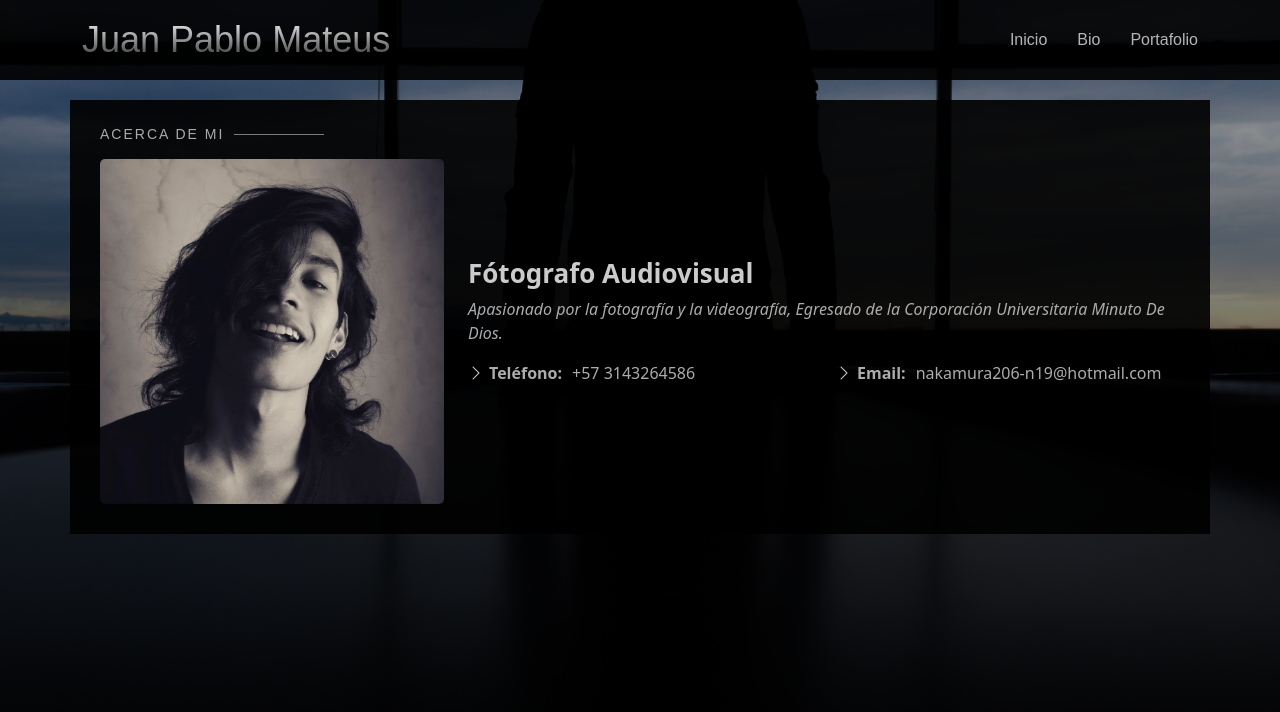
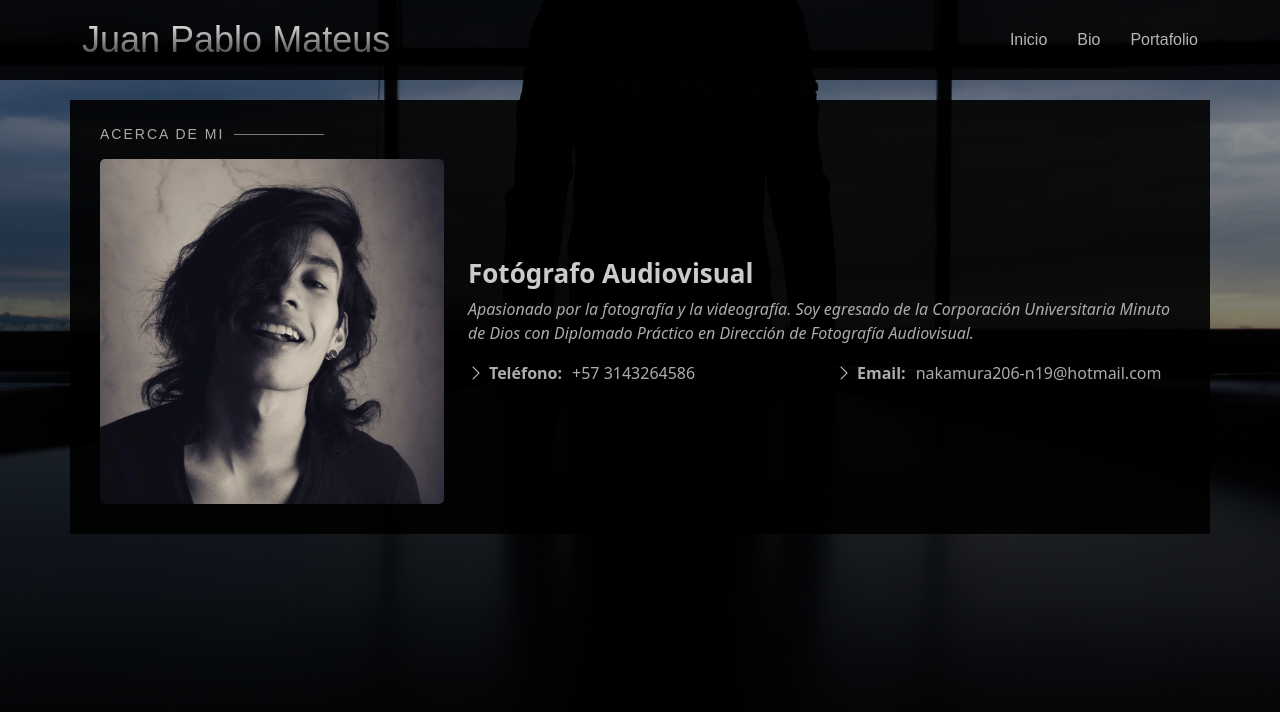
Before and after one commit to Migue2568gw/Portfolio, a React (Create React App) app: page /biografia in a window 1280 px wide. Shown: the top 712 px of the page. Built offline with nearby package versions, Linux system fonts and the light colour scheme.

Commit message:
Ajustes Visuales

```diff
--- a/public/index.html
+++ b/public/index.html
@@ -8,7 +8,7 @@
       name="description"
       content="Web site created using create-react-app"
     />
-    <title>Portfolio</title>
+    <title>Portafolio</title>
   </head>
   <body>
     <div id="root"></div>
--- a/src/components/biografia/Bio.js
+++ b/src/components/biografia/Bio.js
@@ -23,10 +23,9 @@ export const Bio = ({ localitation }) => {
                     </div>
                     <div className="col-lg-8 pt-4 pt-lg-0 content" data-aos="fade-left">
                         <div className="contentBio">
-                            <h3>Fótografo Audiovisual</h3>
+                            <h3>Fotógrafo Audiovisual</h3>
                             <p className="fst-italic">
-                                Apasionado por la fotografía y la videografía, Egresado de la
-                                Corporación Universitaria Minuto De Dios.
+                            Apasionado por la fotografía y la videografía. Soy egresado de la Corporación Universitaria Minuto de Dios con Diplomado Práctico en Dirección de Fotografía Audiovisual.
                             </p>
                             <div className="row">
                                 <div className="col-lg-6">
--- a/src/index.css
+++ b/src/index.css
@@ -268,6 +268,7 @@ body::before {
 .navbar-mobile a:focus {
   font-size: 16px;
   position: relative;
+  color:white;
 }
 
 /* ------------------ CONTENIDO DE TODOS ------------------- */
@@ -427,7 +428,7 @@ section .container {
   width: 100%;
   height: 339px;
   object-fit: contain;
-  background: rgba(255, 255, 255, 0.1);
+  background: rgba(0, 0, 0, 0.74);
   cursor: pointer;
 }
 
```
